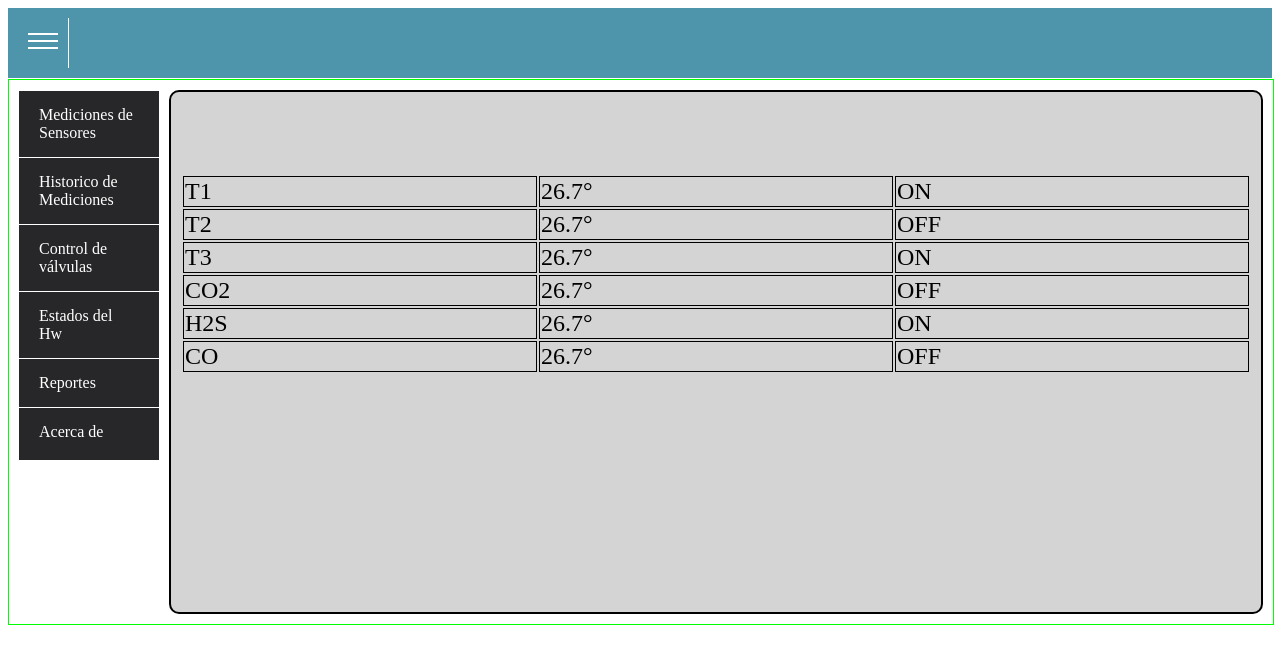
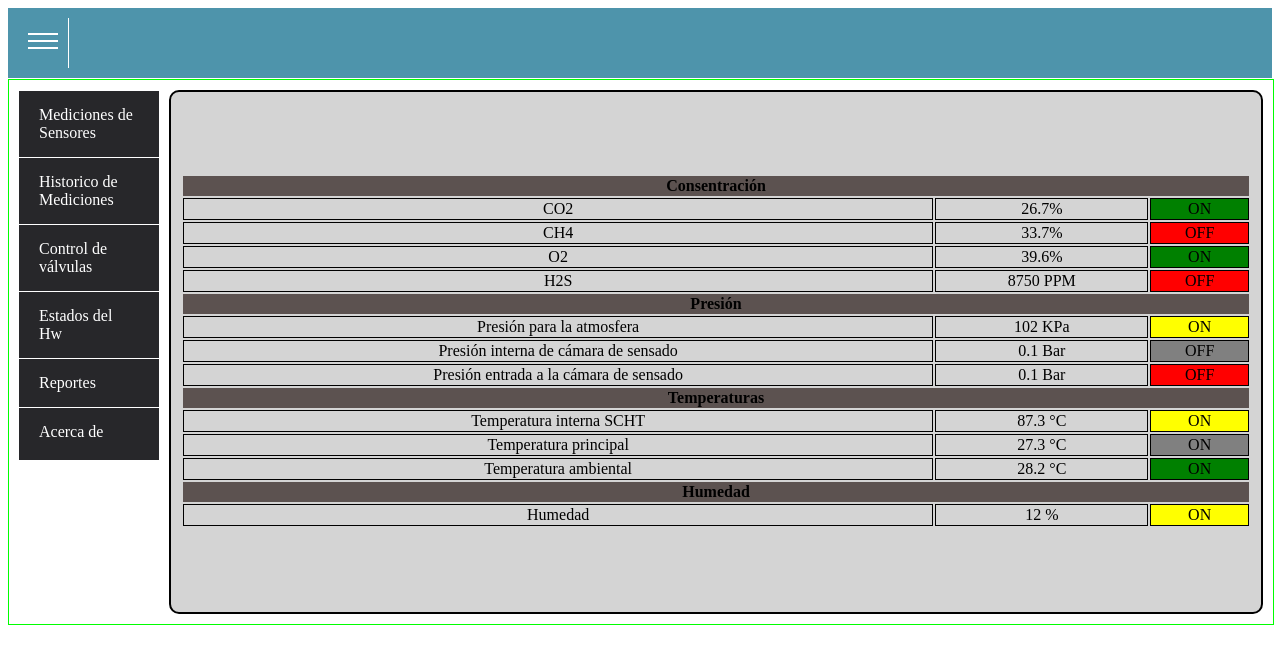
Before and after one commit to EmmanuelRdz21/monitoreo-web-reactor, a plain HTML site: page index.html in a window 1280 px wide. Both pictures are taken after a click on the link "Mediciones de Sensores". Drawn offline with Linux system fonts and the light colour scheme.

Commit message:
Comentarios en CSS y actualizacion de datos en html

```diff
--- a/index.html
+++ b/index.html
@@ -37,36 +37,73 @@
 <!**************** Division 1 - Mediciones de sensores ***************>
             <div id="div1" style="display: none">
                 <table>
-                    <tr>
-                        <td><li><label>T1</label></li></td>
-                        <td><li><label>26.7°</label></li>
-                        </td><td><li><label>ON</label></li></td>
+                    <tr >
+                        <th class="col" colspan="3">Consentración</th>
                     </tr>
                     <tr>
-                        <td><li><label>T2</label></li></td>
-                        <td><li><label>26.7°</label></li></td>
-                        <td><label>OFF</label></li></td>
+                        <td><li><label>CO2</label></li></td>
+                        <td><li><label>26.7%</label></li>
+                        </td><td class="ON-OFF1"><li><label>ON</label></li></td>
                     </tr>
                     <tr>
-                        <td><li><label>T3</label></li>
-                        <td><li><label>26.7°</label></li></td>
-                        </td><td><li><label>ON</label></li></td></br></br></br></br>
+                        <td><li><label>CH4</label></li></td>
+                        <td><li><label>33.7%</label></li></td>
+                        <td class="ON-OFF2"><label>OFF</label></li></td>
+                    </tr>
+                    <tr>
+                        <td><li><label>O2</label></li>
+                        <td><li><label>39.6%</label></li></td>
+                        </td><td class="ON-OFF3"><li><label>ON</label></li></td></br></br></br></br>
                     </tr>
 
                     <tr>
-                        <td><li><label>CO2</label></li></td>
-                        <td><li><label>26.7°</label></li></td>
-                        <td><label>OFF</label></li></td>
+                        <td><li><label>H2S</label></li></td>
+                        <td><li><label>8750 </label><label>PPM</label></li></td>
+                        <td class="ON-OFF4"><label>OFF</label></li></td>
                     </tr>
                     <tr>
-                        <td><li><label>H2S</label></li></td>
-                        <td><li><label>26.7°</label></li></td>
-                        <td><li><label>ON</label></li></td>
+                        <th class="col" colspan="3">Presión</th>
                     </tr>
                     <tr>
-                        <td><li><label>CO</label></li></td>
-                        <td><li><label>26.7°</label></li></td>
-                        <td><li><label>OFF</label></li></td>
+                        <td><li><label>Presión para la atmosfera</label></li></td>
+                        <td><li><label>102</label><label> KPa</label></li></td>
+                        <td class="ON-OFF5"><li><label>ON</label></li></td>
+                    </tr>
+                    <tr>
+                        <td><li><label>Presión interna de cámara de sensado</label></li></td>
+                        <td><li><label>0.1</label><label> Bar</label></li></td>
+                        <td class="ON-OFF6"><li><label>OFF</label></li></td>
+                    </tr>
+                    <tr>
+                        <td><li><label>Presión entrada a la cámara de sensado</label></li></td>
+                        <td><li><label>0.1</label><label> Bar</label></li></td>
+                        <td class="ON-OFF7"><li><label>OFF</label></li></td>
+                    </tr>
+                    <tr>
+                        <th class="col" colspan="3">Temperaturas</th>
+                    </tr>
+                    <tr>
+                        <td><li><label>Temperatura interna SCHT</label></li></td>
+                        <td><li><label>87.3</label><label> °C</label></li></td>
+                        <td class="ON-OFF8"><li><label>ON</label></li></td>
+                    </tr>
+                    <tr>
+                        <td><li><label>Temperatura principal</label></li></td>
+                        <td><li><label>27.3</label><label> °C</label></li></td>
+                        <td class="ON-OFF9"><li><label>ON</label></li></td>
+                    </tr>
+                    <tr>
+                        <td><li><label>Temperatura ambiental</label></li></td>
+                        <td><li><label>28.2</label><label> °C</label></li></td>
+                        <td class="ON-OFF10"><li><label>ON</label></li></td>
+                    </tr>
+                    <tr>
+                        <th class="col" colspan="3">Humedad</th>
+                    </tr>
+                    <tr>
+                        <td><li><label>Humedad</label></li></td>
+                        <td><li><label>12</label><label> %</label></li></td>
+                        <td class="ON-OFF11"><li><label>ON</label></li></td>
                     </tr>
                 </table>
             </div>
--- a/style.css
+++ b/style.css
@@ -12,14 +12,18 @@
 	width: 50px;
 	box-sizing: border-box;
 }
-
-
+/******************************************************/
+/*Seccion de botones ON-OFF de mediciones de sensores*/
+/****************************************************/
 #bot-menu{
 	display: block;
 	width: 30px;
 	height: 30px;
 	padding: 10px;
 	border-right: 1px solid #fff;
+}
+#btn-menu{
+	display: none;
 }
 #bot-menu:hover{
 	cursor: pointer;
@@ -31,19 +35,26 @@
 	height: 2px;
 	margin: 5px 0;
 }
+/******************************************************/
+/*				Seccion de barra azul				 */
+/****************************************************/
 #slash-menu{
 	width: 100%;
 	height:70px;
 	background-color: #4E94AB;
 }
+/*********************************************************/
+/*Recuadro verde: contiene contenedor y menu de opciones*/
+/*******************************************************/
 .screen{
 	width: 100%;
 	border: 1px solid #0f0;
 	margin: 1px auto;
 	background-color: #fff;
 }
-
-
+/******************************************************/
+/*		Menú de opciones color negro				 */
+/****************************************************/
 .menu{
 	height:370px;
 	width: 140px;
@@ -52,25 +63,6 @@
 	background: #27272A;
 	transition: 0.5s;
 }
-.hide{
-	margin-left: -19%;
-}
-
-.contenedor{
-	height:500px;
-	padding: 10px;
-	margin: 10px 10px 10px 160px;
-	background-color: #D4D4D4;
-	border-style: solid;
-	border-width: 2px;
-	border-radius: 10px;
-	transition: 0.5s;
-
-}
-.complete{
-	margin: 10px 10px 10px 10px;
-}
-
 .menu ul{
 	margin: 0;
 	flex-direction: column;
@@ -90,14 +82,41 @@
 	color: #fff;
 	text-decoration: none;
 }
-#btn-menu{
-	display: none;
+.hide{
+	margin-left: -19%;
 }
+/******************************************************/
+/*			Contenedor de color gris claro			 */
+/****************************************************/
+.contenedor{
+	height:500px;
+	padding: 10px;
+	margin: 10px 10px 10px 160px;
+	background-color: #D4D4D4;
+	border-style: solid;
+	border-width: 2px;
+	border-radius: 10px;
+	transition: 0.5s;
+
+}
+.complete{
+	margin: 10px 10px 10px 10px;
+}
+/******************************************************/
+/*			Seccion de texto de bienvenida			 */
+/****************************************************/
 #out{
 	text-align: justify;
 }
+/********************************************************/
+/*Seccion de div: cada div es una opcion del menu negro*/
+/******************************************************/
+
+/******************************************************/
+/*----------Div1: Mediciones de Sensores-------------*/
+/****************************************************/
 #div1 table{
-	font-size: x-large;
+	display: center;
 	border-collapse: 5px separate;
 	width: 100%;
 	height: 100%;
@@ -105,11 +124,52 @@
 	text-align: center;
 }
 #div1 table td{
-   width: 25%;
-   text-align: left;
+	text-align: center;
    vertical-align: top;
    border: 1px solid #000;
 }
+.col{
+	background: #5C5250;
+}
+/******************************************************/
+/*Seccion de botones ON-OFF de mediciones de sensores*/
+/****************************************************/
+.ON-OFF1{
+	background: green;
+}
+.ON-OFF2{
+	background: red;
+}
+.ON-OFF3{
+	background: green;
+}
+.ON-OFF4{
+	background: red;
+}
+.ON-OFF5{
+	background: yellow;
+}
+.ON-OFF6{
+	background: grey;
+}
+.ON-OFF7{
+	background: red;
+}
+.ON-OFF8{
+	background: yellow;
+}
+.ON-OFF9{
+	background: grey;
+}
+.ON-OFF10{
+	background: green;
+}
+.ON-OFF11{
+	background: yellow;
+}
+/******************************************************/
+/*----------Div3: Control de valvulas-------------*/
+/****************************************************/
 .tab-cdv{
 	font-size: x-large;
 	text-align: center;
@@ -128,7 +188,25 @@
 	background: rgb(52, 52, 52);
 }
 
-/*POUP*/
+/******************************************************/
+/* 					Seccion de POPUP 				 */
+/****************************************************/
+.pop1{
+	background: #F8F8F8;
+	box-shadow: 0px 0px  5px 0px rgba(0,0,0,0.3);
+	border-radius: 10px;
+	padding: 15px;
+	text-align: center;
+	width: 500px;
+	transition: 0.3s ease all;
+	transform: scale(0.7);
+	opacity: 0;
+}
+
+.pop1.active{
+	transform: scale(1);
+	opacity: 1;
+}
 .overlay{
 	background: rgb(0,0,0,0.3);/* El 4to parametro es trasparencia*/
 	position: fixed;
@@ -145,20 +223,3 @@
 .overlay.active {
 	visibility: visible;
 }
-
-.pop1{
-	background: #F8F8F8;
-	box-shadow: 0px 0px  5px 0px rgba(0,0,0,0.3);
-	border-radius: 10px;
-	padding: 15px;
-	text-align: center;
-	width: 500px;
-	transition: 0.3s ease all;
-	transform: scale(0.7);
-	opacity: 0;
-}
-
-.pop1.active{
-	transform: scale(1);
-	opacity: 1;
-}
```
